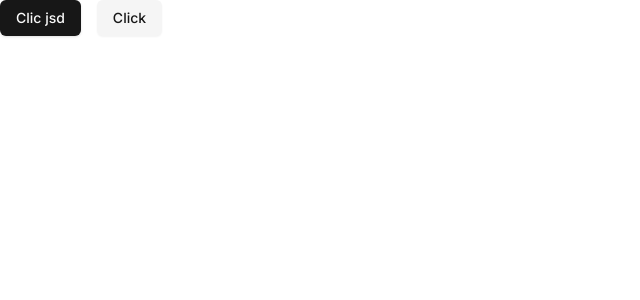
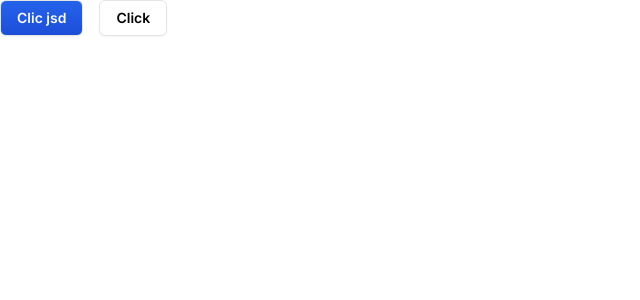
Before and after one commit to Juna5/jira-clone, a Next.js app: page / in a window 1280 px wide. Shown: the top 300 px of the page, without its empty margins (0-640 px from the left). Built offline with nearby package versions, Linux system fonts and the light colour scheme.

Commit message:
initial init

```diff
--- a/package.json
+++ b/package.json
@@ -32,6 +32,7 @@
     "react-day-picker": "^8.10.1",
     "react-dom": "^18",
     "react-hook-form": "^7.53.2",
+    "react-icons": "^5.3.0",
     "recharts": "^2.13.3",
     "sonner": "^1.7.0",
     "tailwind-merge": "^2.5.4",
--- a/src/app/layout.tsx
+++ b/src/app/layout.tsx
@@ -1,7 +1,7 @@
 import type { Metadata } from "next";
 import { Inter } from "next/font/google";
+import { cn } from "@/lib/utils";
 import "./globals.css";
-import { cn } from "@/lib/utils";
 const inter = Inter({ subsets: ["latin"] });
 
 export const metadata: Metadata = {
@@ -16,7 +16,7 @@ export default function RootLayout({
 }>) {
     return (
         <html lang="en">
-            <body className={cn(inter.className, "antialised min-h-screen")}>
+            <body className={cn(inter.className, "antialiased min-h-screen")}>
                 {children}
             </body>
         </html>
--- /dev/null
+++ b/src/components/dotted-separator.tsx
@@ -0,0 +1,49 @@
+import { cn } from "@/lib/utils";
+
+interface DottedSeparatorProps {
+    className?: string;
+    color?: string;
+    height?: string;
+    width?: string;
+    dotSize?: string;
+    gapSize?: string;
+    direction?: "horizontal" | "vertical";
+}
+
+export const DottedSeparator = ({
+    className,
+    color = "#d4d4d8",
+    height = "2px",
+    dotSize = "2px",
+    gapSize = "6px",
+    direction = "horizontal",
+}: DottedSeparatorProps) => {
+    const isHorizontal = direction === "horizontal";
+
+    return (
+        <div
+            className={cn(
+                isHorizontal
+                    ? "w-full flex items-center"
+                    : "h-full flex flex-col items-center",
+                className
+            )}
+        >
+            <div
+                className={isHorizontal ? "flex-grow" : "flex-grow-0"}
+                style={{
+                    width: isHorizontal ? "100%" : height,
+                    height: isHorizontal ? height : "100%",
+                    backgroundImage: `radial-gradient(circle, ${color} 25%, transparent 25%)`,
+                    backgroundSize: isHorizontal
+                        ? `${parseInt(dotSize) + parseInt(gapSize)}px ${height}`
+                        : `${height} ${
+                              parseInt(dotSize) + parseInt(gapSize)
+                          }px`,
+                    backgroundRepeat: isHorizontal ? "repeat-x" : "repeat-y",
+                    backgroundPosition: "center",
+                }}
+            ></div>
+        </div>
+    );
+};
--- a/src/components/ui/button.tsx
+++ b/src/components/ui/button.tsx
@@ -1,57 +1,58 @@
-import * as React from "react"
-import { Slot } from "@radix-ui/react-slot"
-import { cva, type VariantProps } from "class-variance-authority"
+import * as React from "react";
+import { Slot } from "@radix-ui/react-slot";
+import { cva, type VariantProps } from "class-variance-authority";
 
-import { cn } from "@/lib/utils"
+import { cn } from "@/lib/utils";
 
 const buttonVariants = cva(
-  "inline-flex items-center justify-center gap-2 whitespace-nowrap rounded-md text-sm font-medium transition-colors focus-visible:outline-none focus-visible:ring-1 focus-visible:ring-neutral-950 disabled:pointer-events-none disabled:opacity-50 [&_svg]:pointer-events-none [&_svg]:size-4 [&_svg]:shrink-0 dark:focus-visible:ring-neutral-300",
+    "inline-flex items-center justify-center whitespace-nowrap rounded-md text-sm font-semibold transition-colors focus-visible:outline-none focus-visible:ring-1 focus-visible:ring-ring disabled:pointer-events-none disabled:bg:neutral-100 disabled:from-neutral-100 disabled:to-neutral-100 disabled:text-neutral-300 border border-neutral-200 shadow-sm",
     {
         variants: {
             variant: {
-        default:
-          "bg-neutral-900 text-neutral-50 shadow hover:bg-neutral-900/90 dark:bg-neutral-50 dark:text-neutral-900 dark:hover:bg-neutral-50/90",
+                primary:
+                    "bg-gradient-to-b from-blue-600 to-blue-700 text-primary-foreground hover:from-blue-700 hover:to-blue-700",
                 destructive:
-          "bg-red-500 text-neutral-50 shadow-sm hover:bg-red-500/90 dark:bg-red-900 dark:text-neutral-50 dark:hover:bg-red-900/90",
+                    "bg-gradient-to-b from-amber-600 to-amber-700 text-destructive-foreground hover:from-amber-700 hover:to-amber-700",
                 outline:
                     "border border-neutral-200 bg-white shadow-sm hover:bg-neutral-100 hover:text-neutral-900 dark:border-neutral-800 dark:bg-neutral-950 dark:hover:bg-neutral-800 dark:hover:text-neutral-50",
-        secondary:
-          "bg-neutral-100 text-neutral-900 shadow-sm hover:bg-neutral-100/80 dark:bg-neutral-800 dark:text-neutral-50 dark:hover:bg-neutral-800/80",
-        ghost: "hover:bg-neutral-100 hover:text-neutral-900 dark:hover:bg-neutral-800 dark:hover:text-neutral-50",
-        link: "text-neutral-900 underline-offset-4 hover:underline dark:text-neutral-50",
+                secondary: "bg-white text-black hover:bg-neutral-100",
+                ghost: "border-transparent shadow-none hover:bg-accent hover:text-accent-foreground",
+                muted: "bg-neutral-200 text-neutral-600 hover:bg-neutral-200/80",
+                teritary: "bg-blue-100 text-blue-900 border-transparent hover:bg-blue-200 shadow-none"
            },
             size: {
                 default: "h-9 px-4 py-2",
-        sm: "h-8 rounded-md px-3 text-xs",
-        lg: "h-10 rounded-md px-8",
-        icon: "h-9 w-9",
+                sm: "h-8 rounded-md px-3",
+                xs: "h-7 rounded-md px-2 text-xs",
+                lg: "h-12 rounded-md px-8",
+                icon: "h-8 w-8",
             },
         },
         defaultVariants: {
-      variant: "default",
+            variant: "primary",
             size: "default",
         },
     }
-)
+);
 
 export interface ButtonProps
     extends React.ButtonHTMLAttributes<HTMLButtonElement>,
         VariantProps<typeof buttonVariants> {
-  asChild?: boolean
+    asChild?: boolean;
 }
 
 const Button = React.forwardRef<HTMLButtonElement, ButtonProps>(
     ({ className, variant, size, asChild = false, ...props }, ref) => {
-    const Comp = asChild ? Slot : "button"
+        const Comp = asChild ? Slot : "button";
         return (
             <Comp
                 className={cn(buttonVariants({ variant, size, className }))}
                 ref={ref}
                 {...props}
             />
-    )
+        );
     }
-)
-Button.displayName = "Button"
+);
+Button.displayName = "Button";
 
-export { Button, buttonVariants }
+export { Button, buttonVariants };
--- a/tailwind.config.ts
+++ b/tailwind.config.ts
@@ -6,7 +6,7 @@ const config: Config = {
     "./src/pages/**/*.{js,ts,jsx,tsx,mdx}",
     "./src/components/**/*.{js,ts,jsx,tsx,mdx}",
     "./src/app/**/*.{js,ts,jsx,tsx,mdx}",
-	"./src/app/**/*.{js,ts,jsx,tsx,mdx}",
+	"./src/app/features/**/*.{js,ts,jsx,tsx,mdx}",
   ],
   theme: {
   	extend: {
@@ -59,6 +59,7 @@ const config: Config = {
   		}
   	}
   },
+  // eslint-disable-next-line @typescript-eslint/no-require-imports
   plugins: [require("tailwindcss-animate")],
 };
 export default config;
```
Also changed, not shown: 1 other file (tests, documents, lock files or other folders). Lines whose indentation alone changed are shown as unchanged.
